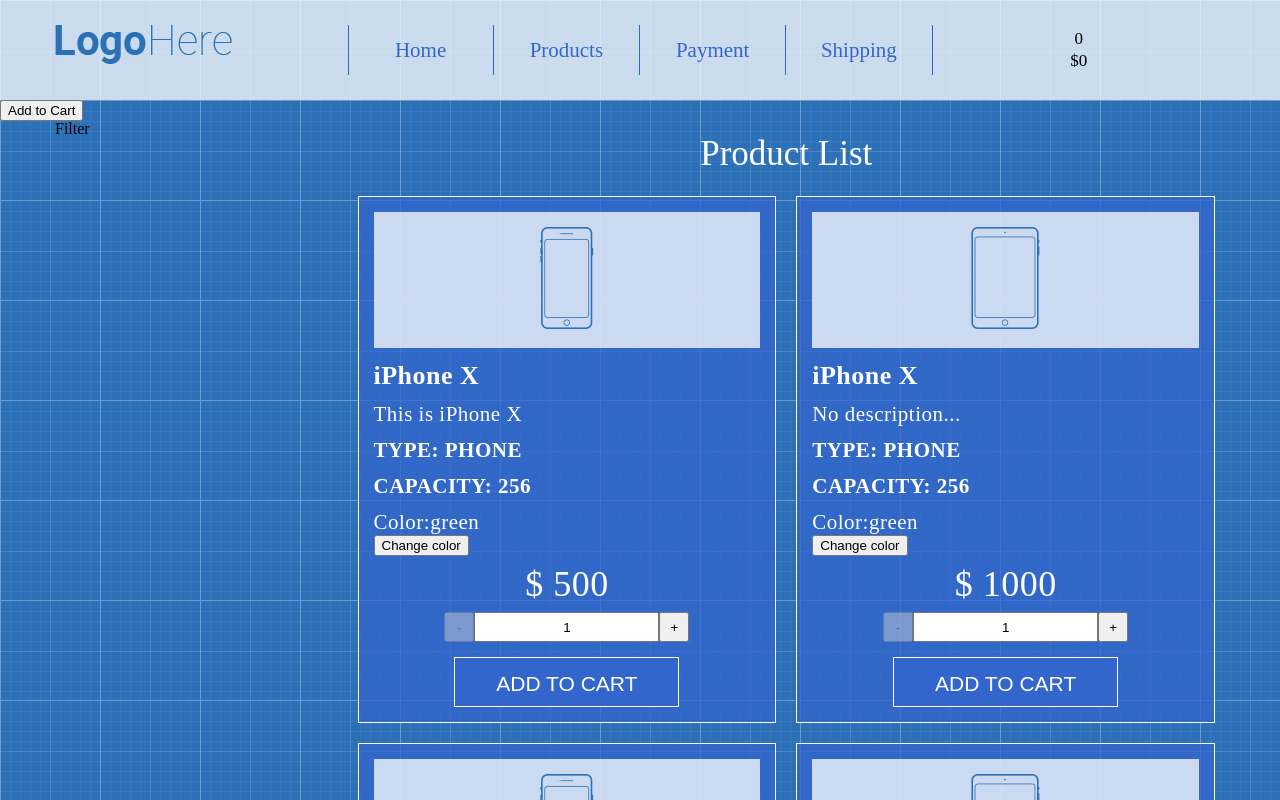
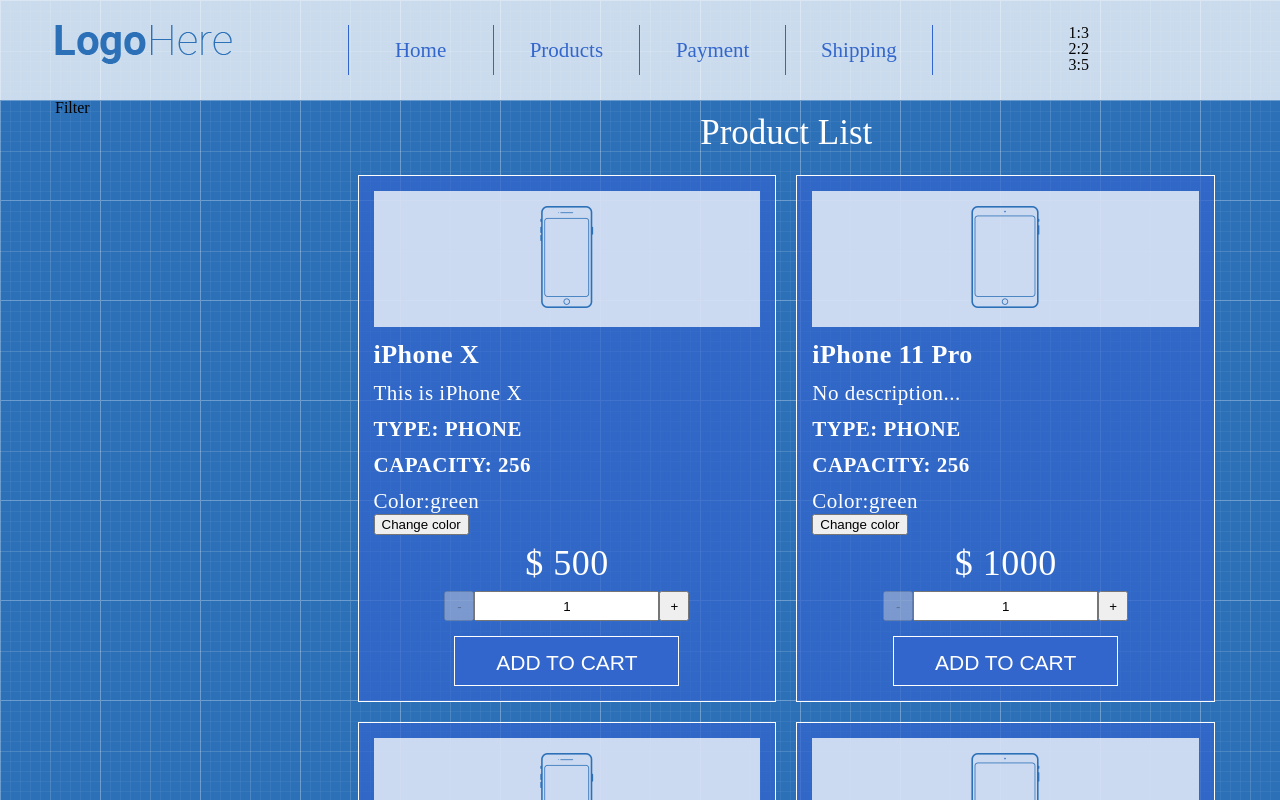
Before and after one commit to OrestSen/shopproject.github.io, a React (Create React App) app: page / in a window 1280 px wide. Shown: the top 800 px of the page. Built offline with nearby package versions, Linux system fonts and the light colour scheme.

Commit message:
connected library lodash

```diff
--- a/package.json
+++ b/package.json
@@ -6,6 +6,7 @@
     "@testing-library/jest-dom": "^4.2.4",
     "@testing-library/react": "^9.5.0",
     "@testing-library/user-event": "^7.2.1",
+    "lodash": "^4.17.20",
     "prop-types": "^15.7.2",
     "react": "^16.13.1",
     "react-dom": "^16.13.1",
--- a/src/App/App.js
+++ b/src/App/App.js
@@ -10,18 +10,21 @@
 class App extends Component {
 
 	state = {
-		cartData: {
-			count: 0,
-			price: 0,
+		productsInCart: {
+			1: 3,
+			2: 2,
+			3: 5
 		}
 	}
 
-	addProductToCart = (count, price) =>{
+	addProductToCart = (count, price) => {
 		this.setState((prevState) => ({
 			cartData: {
 				count: prevState.cartData.count + count,
-				price: prevState.cartData.price + (price * count)
+				price: prevState.cartData.price + (price * count),
+
 			}
+
 		}))
 	}
 
@@ -29,11 +32,9 @@
 		return (
 			<>
 				<Header
-					cartData={this.state.cartData}
+					productsInCart={this.state.productsInCart}
+
 				/>
-				<button onClick={() => this.addProductToCart(5, 500)}>
-					Add to Cart
-					</button>
 				<Main
 					addProductToCart={this.addProductToCart}
 				/>
--- a/src/App/Header/Cart/Cart.js
+++ b/src/App/Header/Cart/Cart.js
@@ -1,15 +1,18 @@
+import { func, object } from 'prop-types'
 import React from 'react'
+import {keys} from 'lodash'
 import './cart.css'
 
 const Cart = ({
-    count,
-    price
+    productsInCart
 }) => {
     return (
         <div className="cart text-center">
-            <div className="products-count">{count}</div>
-            <div className="products-price">${price}</div>
-            <div className="root"></div>
+            {
+                Object.keys(productsInCart).map((productId) => (
+                   <div>{productId}:{productsInCart[productId]}</div>
+                ))
+            }
         </div>
     )
 }
--- a/src/App/Header/Header.js
+++ b/src/App/Header/Header.js
@@ -7,7 +7,7 @@
 import Cart from './Cart/Cart'
 
 const Header = ({
-    cartData
+    productsInCart
 }) => {
     return (
         <header className="header">
@@ -21,8 +21,7 @@
                     </div>
                     <div className="col-lg-3">
                         <Cart
-                            count={cartData.count}
-                            price={cartData.price}
+                           productsInCart={productsInCart}
                         />
                     </div>
                 </div>
--- a/src/App/Main/Products/ProductList.js
+++ b/src/App/Main/Products/ProductList.js
@@ -21,6 +21,7 @@
                     }) => (
                             <div className="col-lg-6" key={id}>
                                 <ProductListItem
+                                    id={id}
                                     name={name}
                                     description={description}
                                     type={type}
--- a/src/App/Main/Products/ProductListItem.js
+++ b/src/App/Main/Products/ProductListItem.js
@@ -20,14 +20,16 @@
         }))
     }
 
-    onChangeColor = () => {
-        this.setState((prevState) => ({
-            color: "red"
-        }))
-    }
+    // onChangeColor = () => {
+    //     const newColor = this.state.color == "green" ? "red" : "green";
+    //     this.setState(() => ({
+    //         color: newColor
+    //     }))
+    // }
 
     render() {
         const {
+            id,
             name,
             description = "No description...",
             type,
@@ -61,7 +63,7 @@
                     >+</button>
                 </div>
                 <button className="btn-add-to-cart"
-                    onClick={() => addProductToCart(this.state.productCount,price)}
+                    onClick={() => addProductToCart(this.state.productCount,price, id+':'+this.state.productCount)}
                 >Add to cart</button>
             </div>
         )
--- a/src/App/Main/Products/productsData.js
+++ b/src/App/Main/Products/productsData.js
@@ -11,7 +11,7 @@
     },
     {
         id: 2,
-        name: "iPhone X",
+        name: "iPhone 11 Pro",
         // description:"This is iPhone X",
         type: "phone",
         capacity: 256,
@@ -29,7 +29,7 @@
     },
     {
         id: 4,
-        name: "iPhone X",
+        name: "iPhone Pro",
         description: "This is iPhone X",
         type: "phone",
         capacity: 256,
```
Also changed, not shown: 1 other file (tests, documents, lock files or other folders).
